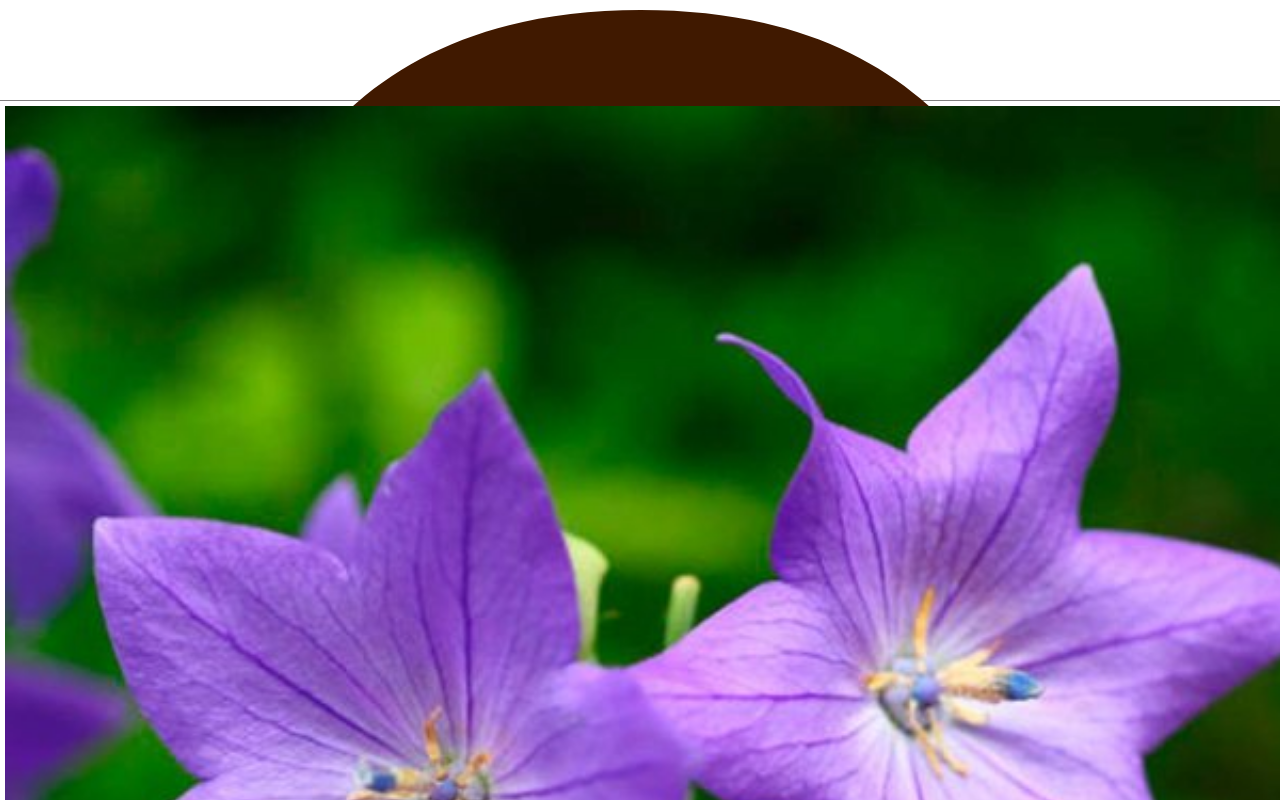
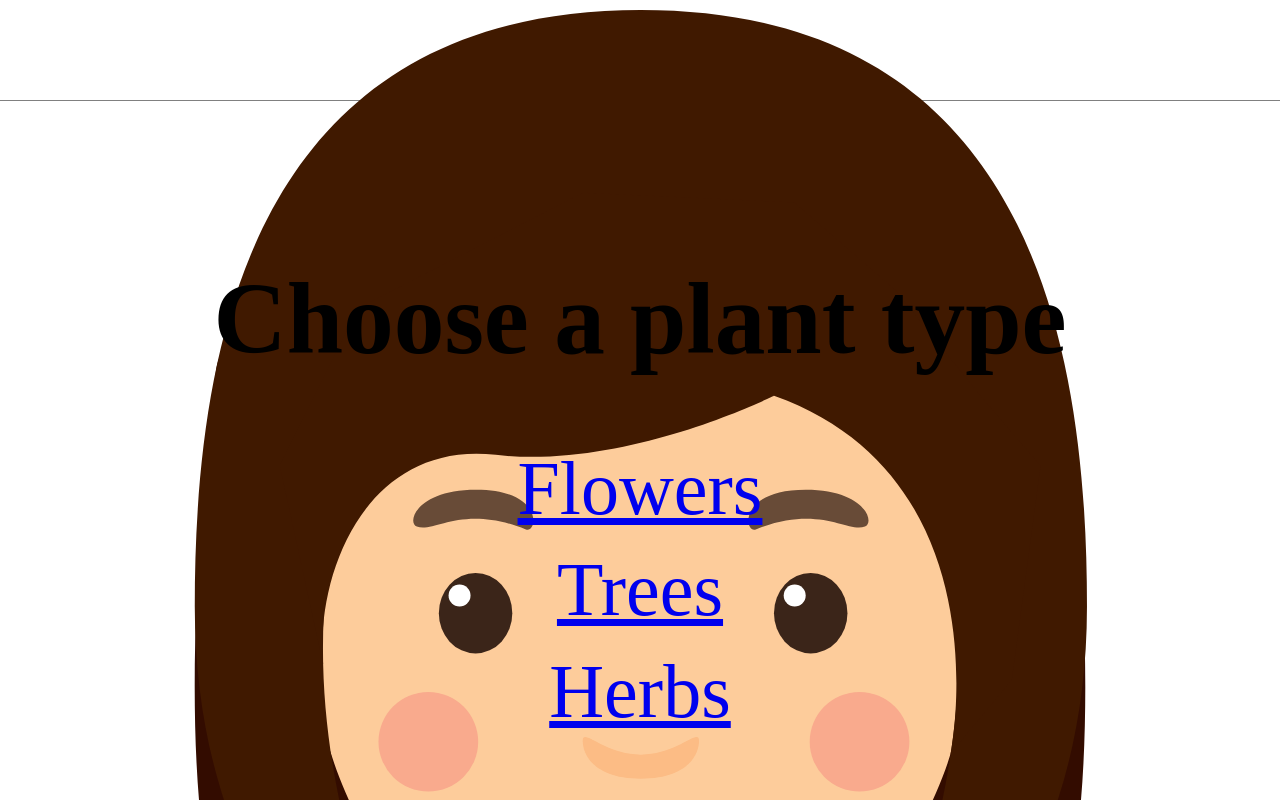
Before and after one commit to Referanza/armada-2017-lighting-talk, a website: page app/index.html in a window 1280 px wide. Shown: the top 800 px of the page. Drawn offline with Linux system fonts and the light colour scheme; files that its build step writes are made by us from their sources.

Commit message:
Add panes using :target pseudo selector
This also (ab)uses the general sibling selector ~ and :not to allow for
a default pane when no other have been targeted.

```diff
--- a/src/main.css
+++ b/src/main.css
@@ -23,6 +23,22 @@ nav {
   flex-flow: column;
 }
 
+main > * {
+  display: none;
+
+  &:not(:target) ~ #default {
+    display: block;
+  }
+
+  &:target {
+    display: block;
+
+    & ~ #default {
+      display: none;
+    }
+  }
+}
+
 figure {
   margin: 5px;
   padding: 0;
@@ -31,3 +47,23 @@ figure {
     height: 1rem;
   }
 }
+
+#default {
+  & h1 {
+    margin-top: 20vh;
+    margin-bottom: 1.2rem;
+    text-align: center;
+  }
+
+  & nav {
+    flex-flow: column;
+    justify-content: space-around;
+    align-items: center;
+  }
+
+  & a {
+    text-align: center;
+    font-size: 1.5rem;
+    line-height: 2rem;
+  }
+}
```
